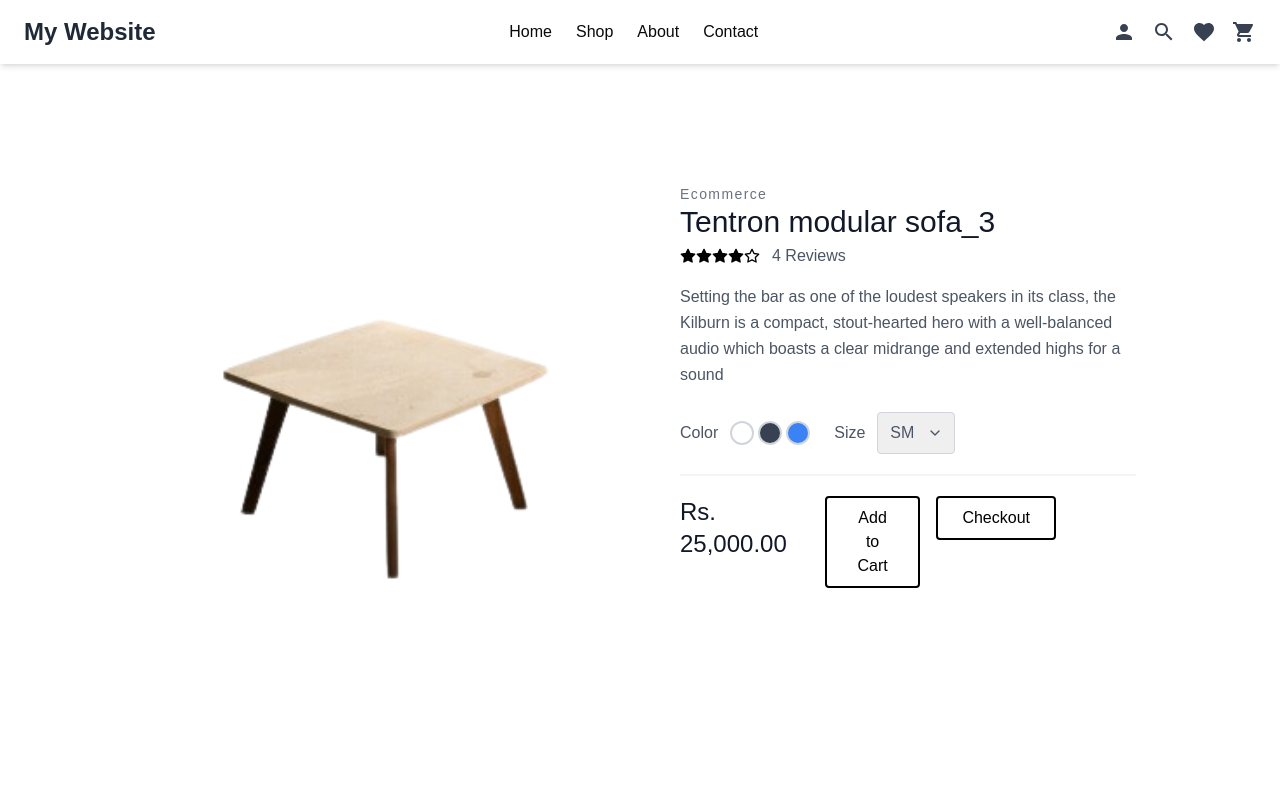
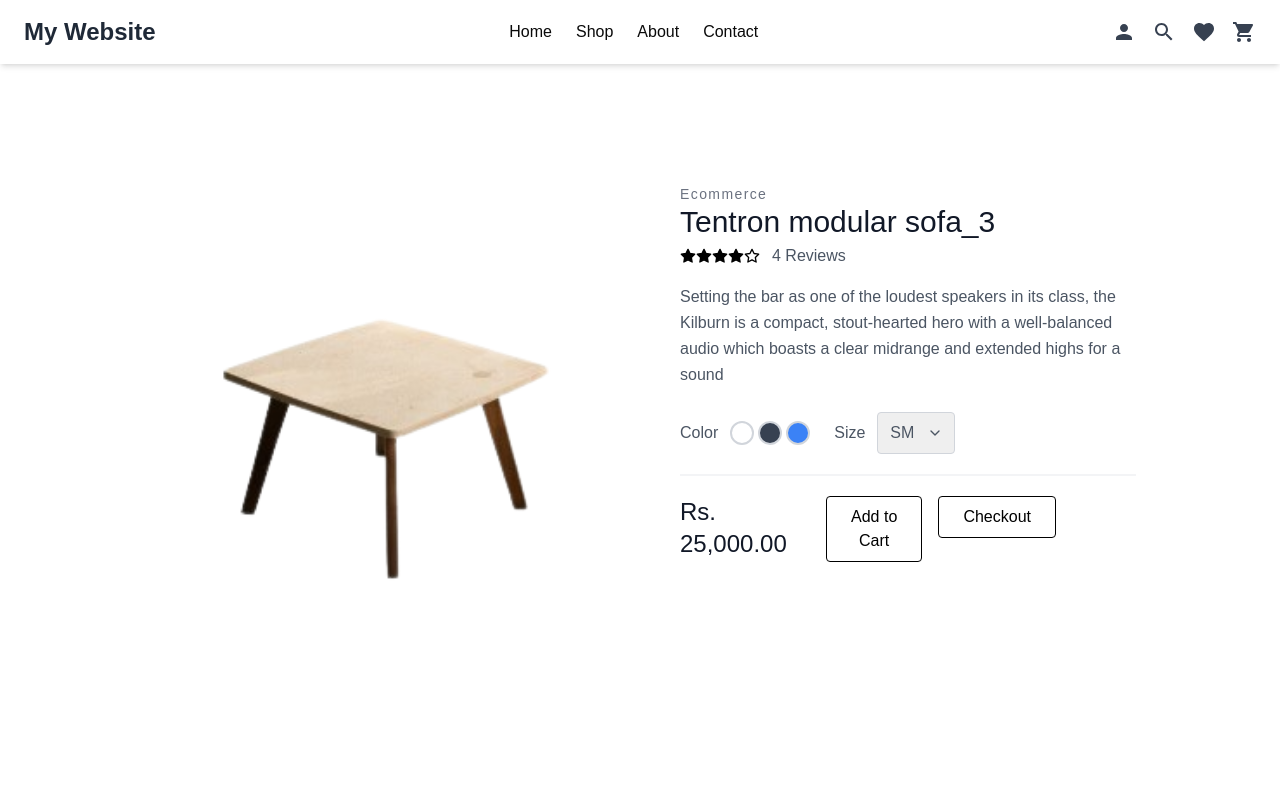
Before and after one commit to JINN6/hackathonnnn, a Next.js app: page /pages/productDetails/1 in a window 1280 px wide. Shown: the top 800 px of the page. Built offline with nearby package versions, Linux system fonts and the light colour scheme.

Commit message:
Updated files or added new features

```diff
--- a/src/app/pages/productDetails/[id]/page.tsx
+++ b/src/app/pages/productDetails/[id]/page.tsx
@@ -1,22 +1,29 @@
 'use client';
 
 import { useRouter } from 'next/navigation';  // Correct hook for route parameters in Next.js
-import React from 'react';
+import React, { useEffect, useState } from 'react';
 import productData from '@/utils/ProductData';
 import Footer from '@/app/components/Footer';
 import Header from '@/app/components/Header';
 import Link from 'next/link';
+import Image from 'next/image';  // For image optimization in Next.js
 
 const Page = () => {
   const router = useRouter();
   const { id } = router.query;  // Accessing the dynamic parameter using `router.query`
 
-  const paramID = id as string;
-  const filterData = productData.filter((item) => item.id === Number(paramID));
-  const dataFilter = filterData[0];
+  const [dataFilter, setDataFilter] = useState<any>(null);
+
+  useEffect(() => {
+    if (id) {
+      const paramID = id as string;
+      const filterData = productData.filter((item) => item.id === Number(paramID));
+      setDataFilter(filterData[0]);
+    }
+  }, [id]);  // Re-run when `id` changes
 
   if (!dataFilter) {
-    return <div>Product not found</div>;  // Handle case if product is not found
+    return <div>Loading...</div>;  // Handle case if product data is not yet available
   }
 
   return (
@@ -26,10 +33,12 @@ const Page = () => {
         <section className="text-gray-600 body-font overflow-hidden">
           <div className="container px-5 py-24 mx-auto">
             <div className="lg:w-4/5 mx-auto flex flex-wrap">
-              <img
+              <Image
                 alt="ecommerce"
                 className="lg:w-1/2 w-full lg:h-auto h-64 object-cover object-center rounded"
                 src={dataFilter?.imageUrl}
+                width={500}  // Specify image dimensions for optimization
+                height={500} // Specify image dimensions for optimization
               />
               <div className="lg:w-1/2 w-full lg:pl-10 lg:py-6 mt-6 lg:mt-0">
                 <h2 className="text-sm title-font text-gray-500 tracking-widest">
@@ -96,13 +105,13 @@ const Page = () => {
                   </span>
                   <div className="flex gap-4 mr-20">
                     <Link href="/pages/cart">
-                      <button className="flex ml-auto bg-white text-black  border  border border-black border-2 hover:text-white hover:bg-black hover:text-white border-0 py-2 px-6 focus:outline-none rounded">
+                      <button className="flex ml-auto bg-white text-black border border-black hover:text-white hover:bg-black py-2 px-6 rounded">
                         Add to Cart
                       </button>
                     </Link>
 
                     <Link href="/pages/checkout">
-                      <button className="flex ml-auto py-2 px-6 focus:outline-none  bg-white text-black  border  border border-black border-2 hover:text-white hover:bg-black hover:text-white  rounded">
+                      <button className="flex ml-auto bg-white text-black border border-black hover:text-white hover:bg-black py-2 px-6 rounded">
                         Checkout
                       </button>
                     </Link>
```
